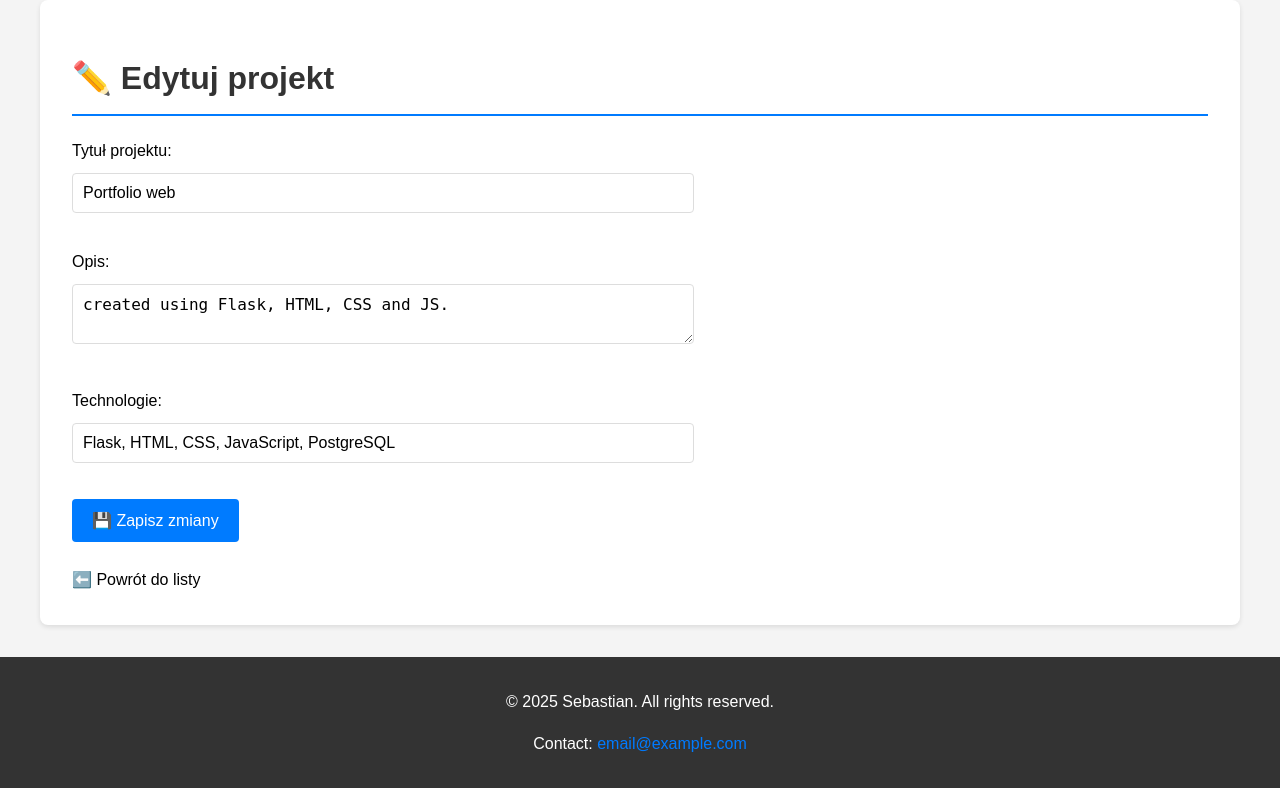
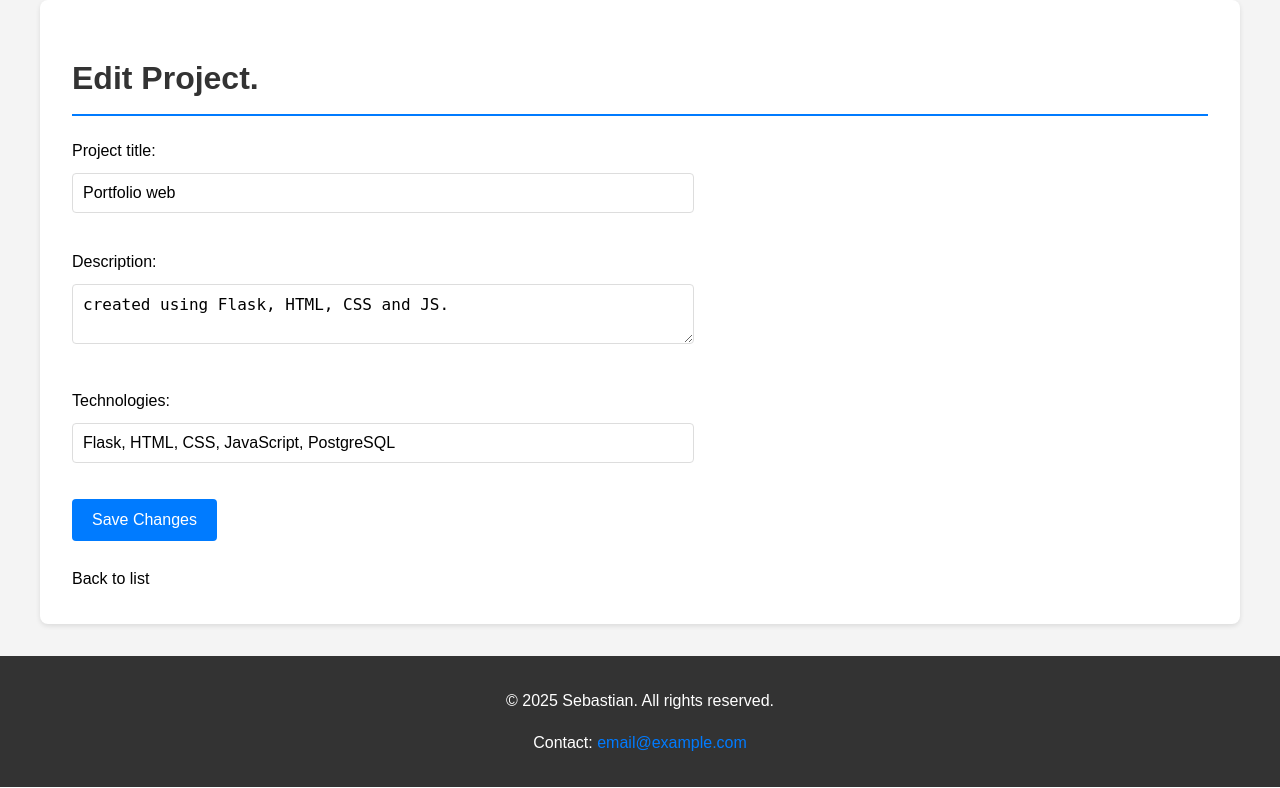
Before and after one commit to sebastian-elbacho/DBAssignment20.09.25, a Flask app: page /projects/edit/1 in a window 1280 px wide. Shown: the part 90-878 px from the top of the page. Run offline with Flask 3, Linux system fonts and the light colour scheme; some libraries are stand-ins or nearby versions.

Commit message:
edit_project updated

```diff
--- a/templates/edit_project.html
+++ b/templates/edit_project.html
@@ -2,21 +2,21 @@
 {% block title %}Edytuj Projekt{% endblock %}
 
 {% block content %}
-<h1>✏️ Edytuj projekt</h1>
+<h1>Edit Project.</h1>
 
 <form action="{{ url_for('edit_project', id=project.id) }}" method="POST">
-    <label for="title">Tytuł projektu:</label><br>
+    <label for="title">Project title:</label><br>
     <input type="text" id="title" name="title" value="{{ project.title }}" required><br><br>
 
-    <label for="description">Opis:</label><br>
+    <label for="description">Description:</label><br>
     <textarea id="description" name="description" required>{{ project.description }}</textarea><br><br>
 
-    <label for="technologies">Technologie:</label><br>
+    <label for="technologies">Technologies:</label><br>
     <input type="text" id="technologies" name="technologies" value="{{ project.technologies }}"><br><br>
 
-    <button type="submit">💾 Zapisz zmiany</button>
+    <button type="submit">Save Changes</button>
 </form>
 
 <br>
-<a href="{{ url_for('projects') }}">⬅️ Powrót do listy</a>
+<a href="{{ url_for('projects') }}">Back to list</a>
 {% endblock %}
```
